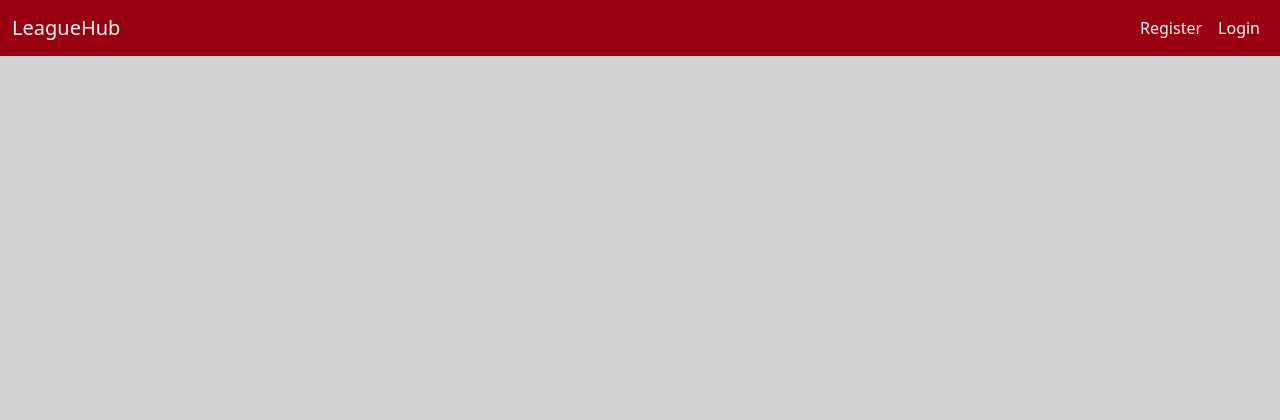
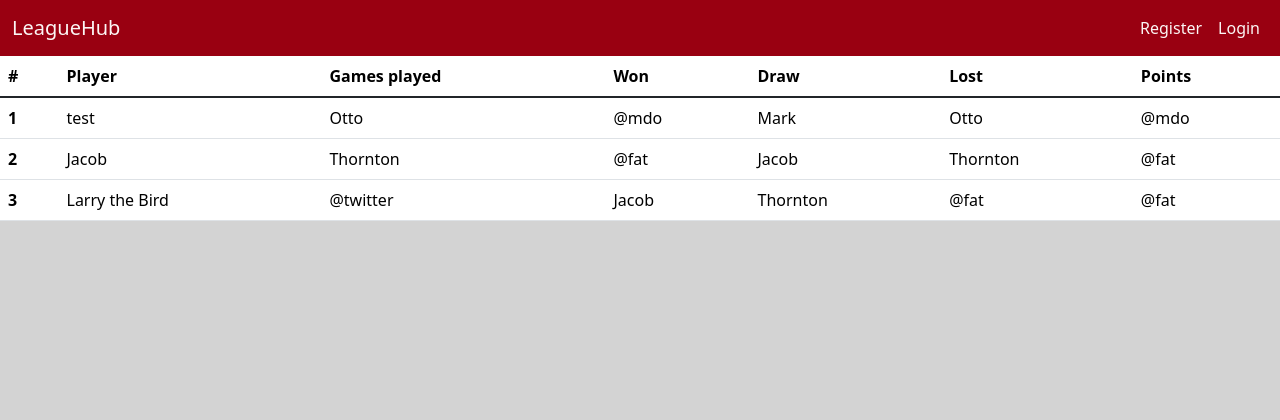
Before and after one commit to MorganStenberg/League-hub, a Django app: template league/templates/league/detailed_league.html in a window 1280 px wide. Shown: the top 420 px of the page. Run offline with Django 4.2, Linux system fonts and the light colour scheme; the template is opened without the code that fills it, so the values that code supplies are empty.

```diff
--- a/league/templates/league/detailed_league.html
+++ b/league/templates/league/detailed_league.html
@@ -2,4 +2,59 @@
 
 {% block content %}
 
+
+    <!-- Todo: add the correct url link to connect to league and match model
+        Table from bootstrap documentation
+    -->
+
+<div class="container-fluid">
+    <div class="row">
+        <table class="table">
+            <thead>
+              <tr>
+                <th scope="col">#</th>
+                <th scope="col">Player</th>
+                <th scope="col">Games played</th>
+                <th scope="col">Won</th>
+                <th scope="col">Draw</th>
+                <th scope="col">Lost</th>
+                <th scope="col">Points</th>
+              </tr>
+            </thead>
+            <tbody class="table-group-divider">
+              <tr>
+                <th scope="row">1</th>
+                <td>test</td>
+                <td>Otto</td>
+                <td>@mdo</td>
+                <td>Mark</td>
+                <td>Otto</td>
+                <td>@mdo</td>
+              </tr>
+              <tr>
+                <th scope="row">2</th>
+                <td>Jacob</td>
+                <td>Thornton</td>
+                <td>@fat</td>
+                <td>Jacob</td>
+                <td>Thornton</td>
+                <td>@fat</td>
+              </tr>
+              <tr>
+                <th scope="row">3</th>
+                <td>Larry the Bird</td>
+                <td>@twitter</td>
+                <td>Jacob</td>
+                <td>Thornton</td>
+                <td>@fat</td>
+                <td>@fat</td>
+              </tr>
+            </tbody>
+          </table>
+    </div>
+
+
+</div>
+
+
 {% endblock %}
--- a/static/css/style.css
+++ b/static/css/style.css
@@ -25,3 +25,7 @@ body {
 .welcome-page-cta > h3 {
     padding-bottom: 10px;
 }
+
+.all-leagues {
+    background-color:green ;
+}
```
Also changed, not shown: league/models.py (+8 -0 lines), league/templates/league/all_leagues.html (+12 -49 lines).
